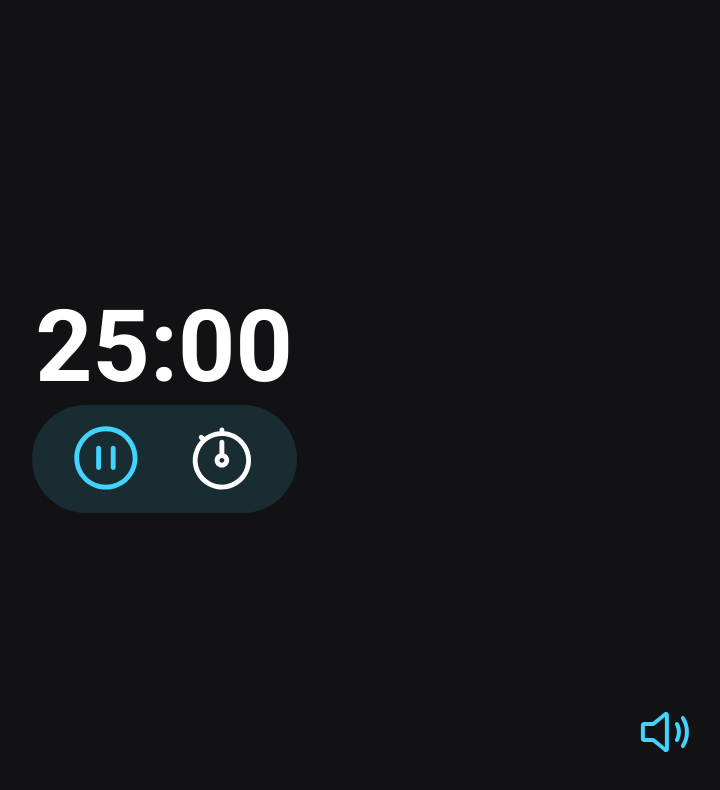
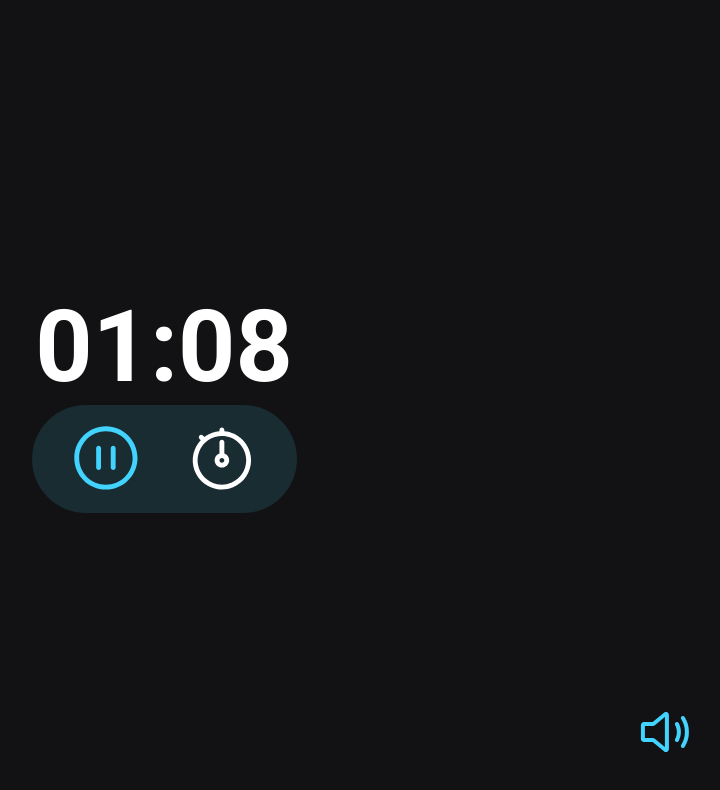
Before and after one commit to lucasfreittas/FocousTimer, a plain HTML site: page index.html in a window 1280 px wide. Both pictures are taken after a click on the element 582 px from the left and 458 px from the top of the page. Shown: the whole page, without its empty margins (476-1196 px from the left). Drawn offline with Linux system fonts and the light colour scheme.

Commit message:
Timer logic

```diff
--- a/JS/countdown.js
+++ b/JS/countdown.js
@@ -3,9 +3,29 @@ import {timer} from "./main.js"
 
 export let setTimer = () => {
     let set = prompt(`Quantos minutos vamos nos concentrar?`)
-    timer.minutes.innerText = set
+    timer.minutesDisplay.innerText = String(set).padStart(2, '0')
 }
 
-export let seconds = () => {
-    console.log("alo galera de cowboy")
+export let timerDisplay = () => {
+    setTimeout(function(){
+        let seconds = Number(timer.secondsDisplay.textContent)
+        let minutes = Number(timer.minutesDisplay.textContent)
+
+        if(minutes <= 0 && seconds <= 0 ){
+            return
+        }
+
+        if(seconds <= 0){
+            seconds = 10
+
+            timer.minutesDisplay.textContent = String(minutes - 1).padStart(2, "0")
+        }
+
+
+
+        timer.secondsDisplay.textContent = String(seconds - 1).padStart(2, '0')
+
+        timerDisplay()
+
+    }, 1000)
 }
--- a/JS/main.js
+++ b/JS/main.js
@@ -13,8 +13,8 @@ export const buttons = {
 }
 
 export const timer = {
-    minutes: document.querySelector('.minutes'),
-    seconds: document.querySelector('.seconds'),
+    minutesDisplay: document.querySelector('.minutes'),
+    secondsDisplay: document.querySelector('.seconds'),
 }
 
 
@@ -22,6 +22,7 @@ export const timer = {
 
 buttons.playButton.addEventListener('click', function(){
     controls.play()
+    countdown.timerDisplay()
 
 })
 
--- a/index.html
+++ b/index.html
@@ -15,7 +15,7 @@
 <body>
     <main>
         <div class="timer">
-           <span class="minutes">25</span>
+           <span class="minutes">2</span>
            <span>:</span>
            <span class="seconds">00</span>
         </div>
```
